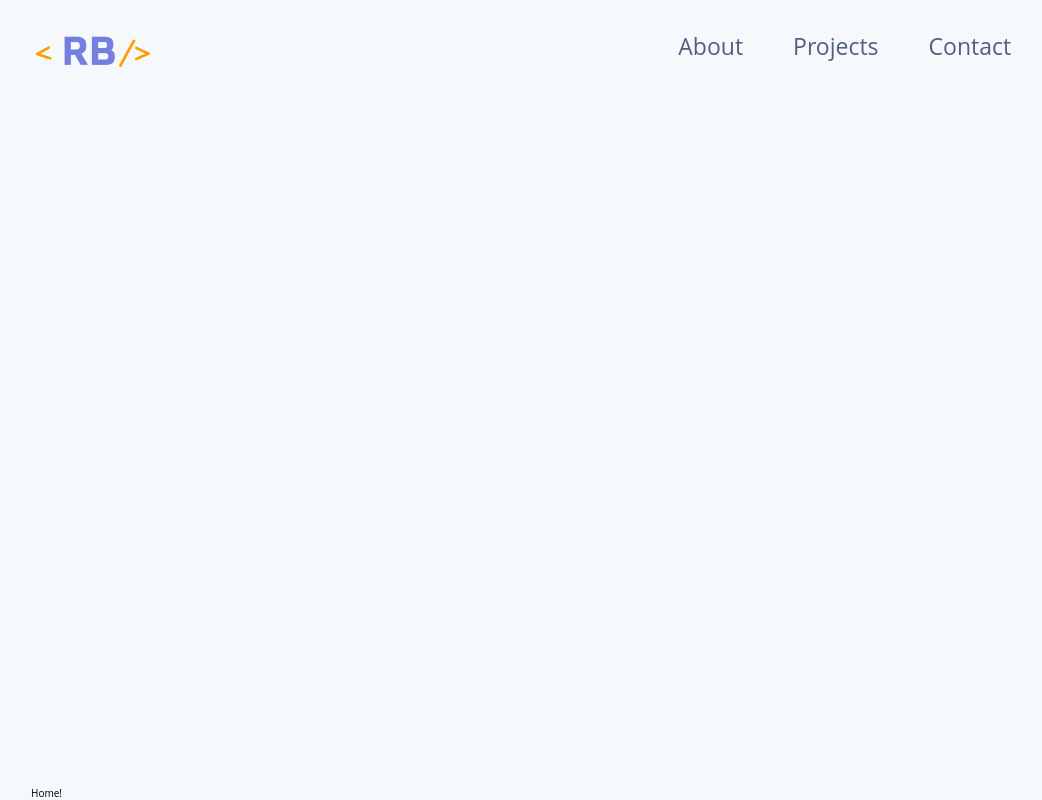
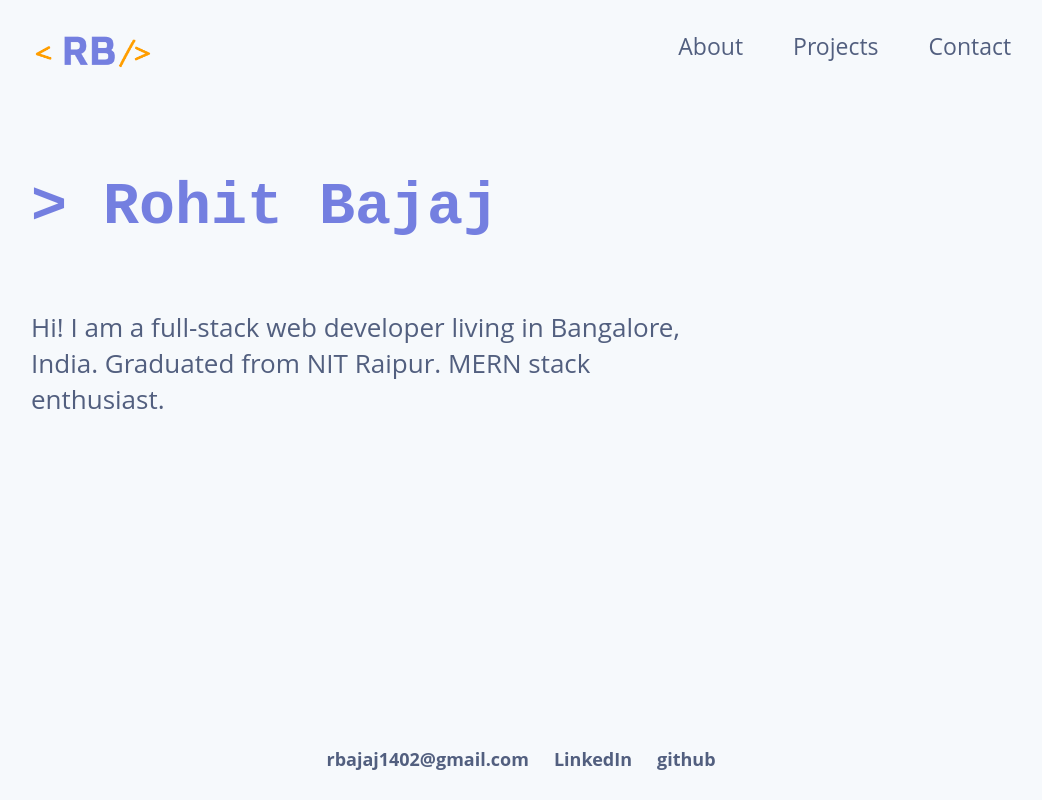
Before and after one commit to rbajaj1997/my-portfolio, a React (Create React App) app: page / in a window 1280 px wide. Shown: the whole page, without its empty margins (119-1161 px from the left). Built offline with nearby package versions, Linux system fonts and the light colour scheme.

Commit message:
Added home page

```diff
--- a/src/App.js
+++ b/src/App.js
@@ -2,6 +2,7 @@ import React from 'react';
 import './App.scss';
 import { BrowserRouter as Router, Switch, Route } from "react-router-dom";
 import Navbar from './components/Navbar';
+import Footer from './components/Footer';
 import Home from './components/Home';
 import About from './components/About';
 import Projects from './components/Projects';
@@ -13,11 +14,12 @@ function App() {
 			<Router>
 				<Navbar />
 				<Switch>
-					<Route path="/about" component={About} />
-					<Route path="/projects" component={Projects} />
-					<Route path="/contact" component={Contact} />
-					<Route path="/" component={Home} />
+					<Route path="/about" exact component={About} />
+					<Route path="/projects" exact component={Projects} />
+					<Route path="/contact" exact component={Contact} />
+					<Route path="/" exact component={Home} />
 				</Switch>
+				<Footer />
 			</Router>
 		</div>
 	);
--- /dev/null
+++ b/src/components/Footer.js
@@ -0,0 +1,11 @@
+import React from 'react'
+
+export default function Footer() {
+    return (
+        <footer className="footer">
+            <a href="mailto:rbajaj1402@gmail.com" className="primary-link">rbajaj1402@gmail.com</a>
+            <a href="https://www.linkedin.com/in/rbajaj1997/" target="_blank" rel="noopener noreferrer" className="primary-link">LinkedIn</a>
+            <a href="https://github.com/rbajaj1997" target="_blank" rel="noopener noreferrer" className="primary-link">github</a>
+        </footer>
+    );
+}
--- a/src/components/Home.js
+++ b/src/components/Home.js
@@ -2,8 +2,19 @@ import React from 'react'
 
 export default function Home() {
     return (
-        <div>
-            Home!
-        </div>
+        <section className="hero-container">
+            <div className="hero">
+                <div className="hero__title">
+                    <div className="typewriter">
+                        &gt; Rohit Bajaj
+                    </div>
+                </div>
+                <div className="hero__description">
+                    Hi! I am a full-stack web developer living in Bangalore, India. Graduated from NIT Raipur. MERN
+                    stack
+                    enthusiast.
+                </div>
+            </div>
+        </section>
     );
 }
```
